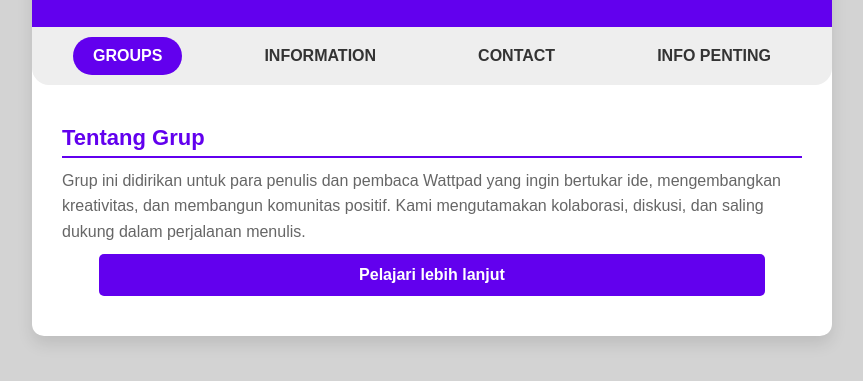
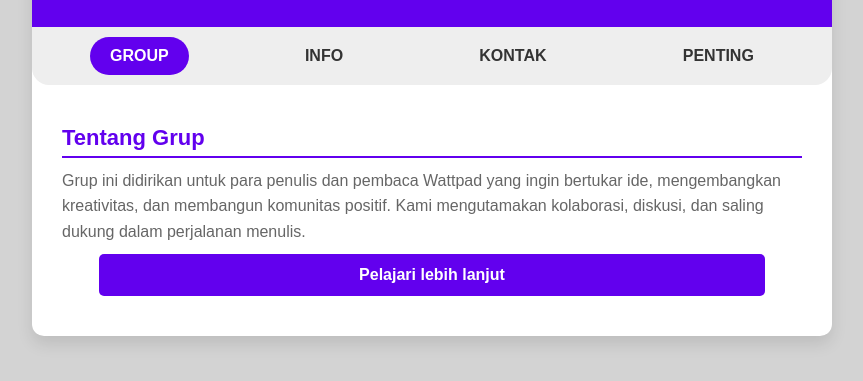
Before and after one commit to alvianxxuxio/agnf, a website: page index.html in a window 1280 px wide. Shown: the part 311-692 px from the top of the page, without its empty margins (208-1071 px from the left). Drawn offline with Linux system fonts and the light colour scheme.

Commit message:
Add files via upload

```diff
--- a/index.html
+++ b/index.html
@@ -3,7 +3,11 @@
 <head>
     <meta charset="UTF-8">
     <meta name="viewport" content="width=device-width, initial-scale=1.0">
-    <title>Portofolio Profesional - Nama Grup Chat</title>
+<title>ArchAngelsNightFallen</title>
+ <meta property="og:title" content="ArchAngelsNightFallen" />
+  <meta property="og:description" content="Grup ini didirikan untuk para penulis dan pembaca Wattpad yang ingin bertukar ide, mengembangkan kreativitas, dan membangun komunitas positif. Kami mengutamakan kolaborasi, diskusi, dan saling dukung dalam perjalanan menulis." />
+  <meta property="og:image" content="https://files.catbox.moe/k5dxkp.jpg" />
+  <meta property="og:url" content="https://www.agnf.us.kg" />
     <link rel="stylesheet" href="https://cdnjs.cloudflare.com/ajax/libs/font-awesome/6.0.0-beta3/css/all.min.css">
     <style>
         * {
@@ -211,10 +215,10 @@
 
         <!-- Navigation -->
         <nav class="nav">
-            <a onclick="showSection('about')" id="nav-about" class="active">GROUPS</a>
-            <a onclick="showSection('info')" id="nav-info">INFORMATION</a>
-            <a onclick="showSection('contact')" id="nav-contact">CONTACT</a>
-                        <a onclick="showSection('req')" id="nav-req">INFO PENTING</a>
+            <a onclick="showSection('about')" id="nav-about" class="active">GROUP</a>
+            <a onclick="showSection('info')" id="nav-info">INFO</a>
+            <a onclick="showSection('contact')" id="nav-contact">KONTAK</a>
+                        <a onclick="showSection('req')" id="nav-req">PENTING</a>
         </nav>
 
         <!-- Content Sections -->
```
